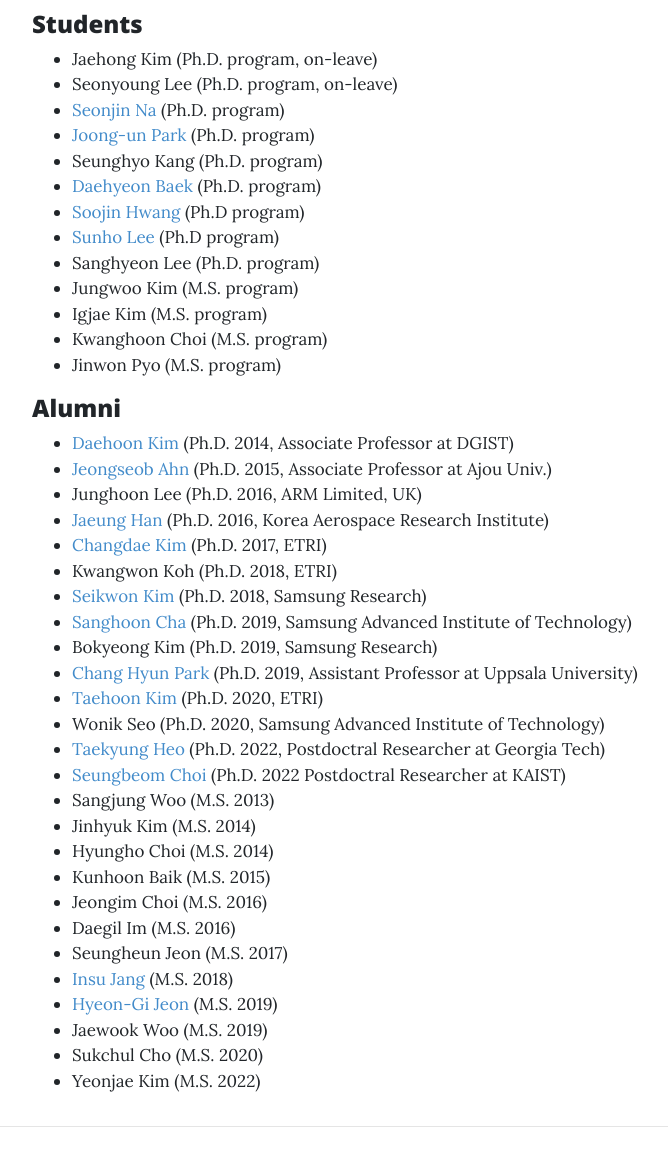
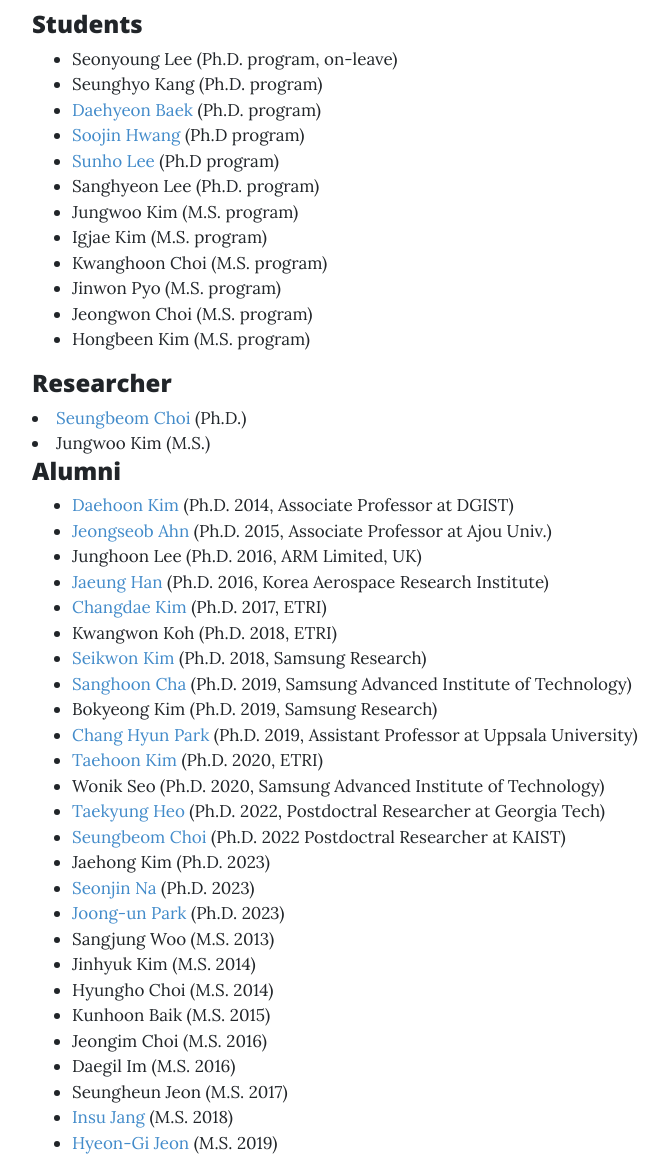
Before and after one commit to jaehyuk-huh/jaehyuk-huh.github.io, a website: page people.html in a window 1280 px wide. Shown: the part 100-1259 px from the top of the page, without its empty margins (53-721 px from the left). Drawn offline with nearby package versions, Linux system fonts and the light colour scheme.

Commit message:
Update people.html

```diff
--- a/people.html
+++ b/people.html
@@ -72,10 +72,7 @@
         <div class="col-lg-12 col-md-10 mx-auto">
           <h4>Students</h4>
             <ul>
-              <li>Jaehong Kim (Ph.D. program, on-leave)</li>
               <li>Seonyoung Lee (Ph.D. program, on-leave)</li>
-              <li><a href="https://sjna-casys.github.io/">Seonjin Na</a> (Ph.D. program)</li>
-              <li><a href="https://sites.google.com/casys.kaist.ac.kr/jupark/">Joong-un Park</a> (Ph.D. program)</li>
               <li>Seunghyo Kang (Ph.D. program)</li>
               <li><a href="https://www.linkedin.com/in/dae-hyeon-baek-4566145b/">Daehyeon Baek</a> (Ph.D. program)</li>
               <li><a href="https://sites.google.com/view/terrafin">Soojin Hwang </a> (Ph.D program)</li>
@@ -85,7 +82,12 @@
               <li>Igjae Kim (M.S. program)</li>
               <li>Kwanghoon Choi (M.S. program)</li>
               <li>Jinwon Pyo (M.S. program)</li>
+			  <li>Jeongwon Choi (M.S. program)</li>
+			  <li>Hongbeen Kim (M.S. program)</li>
             </ul>
+		  <h4>Researcher</h4>
+		      <li><a href="https://sites.google.com/view/sbchoi">Seungbeom Choi </a>(Ph.D.)</li>
+		      <li>Jungwoo Kim (M.S.)</li>
           <h4>Alumni</h4>
             <ul>
               <li><a href="https://sites.google.com/site/dkimdgist/">Daehoon Kim</a> (Ph.D. 2014, Associate Professor at DGIST)</li>
@@ -102,7 +104,10 @@
               <li>Wonik Seo (Ph.D. 2020, Samsung Advanced Institute of Technology) </li>
               <li><a href="https://sites.google.com/view/taekyungheo/">Taekyung Heo</a> (Ph.D. 2022, Postdoctral Researcher at Georgia Tech)</li>
               <li><a href="https://sites.google.com/view/sbchoi">Seungbeom Choi </a>(Ph.D. 2022 Postdoctral Researcher at KAIST) </li>
-              <li>Sangjung Woo (M.S. 2013)</li>
+              <li>Jaehong Kim (Ph.D. 2023)</li>
+			  <li><a href="https://sjna-casys.github.io/">Seonjin Na</a> (Ph.D. 2023)</li>
+              <li><a href="https://sites.google.com/casys.kaist.ac.kr/jupark/">Joong-un Park</a> (Ph.D. 2023)</li>
+			  <li>Sangjung Woo (M.S. 2013)</li>
               <li>Jinhyuk Kim (M.S. 2014)</li>
               <li>Hyungho Choi (M.S. 2014)</li>
               <li>Kunhoon Baik (M.S. 2015)</li>
@@ -114,6 +119,7 @@
               <li>Jaewook Woo</a> (M.S. 2019)</li>
               <li>Sukchul Cho (M.S. 2020)</li>
               <li>Yeonjae Kim (M.S. 2022)</li>
+			  <li>Jungwoo Kim (M.S. 2023)</li>
             </ul>
         </div>
       </div>
```
